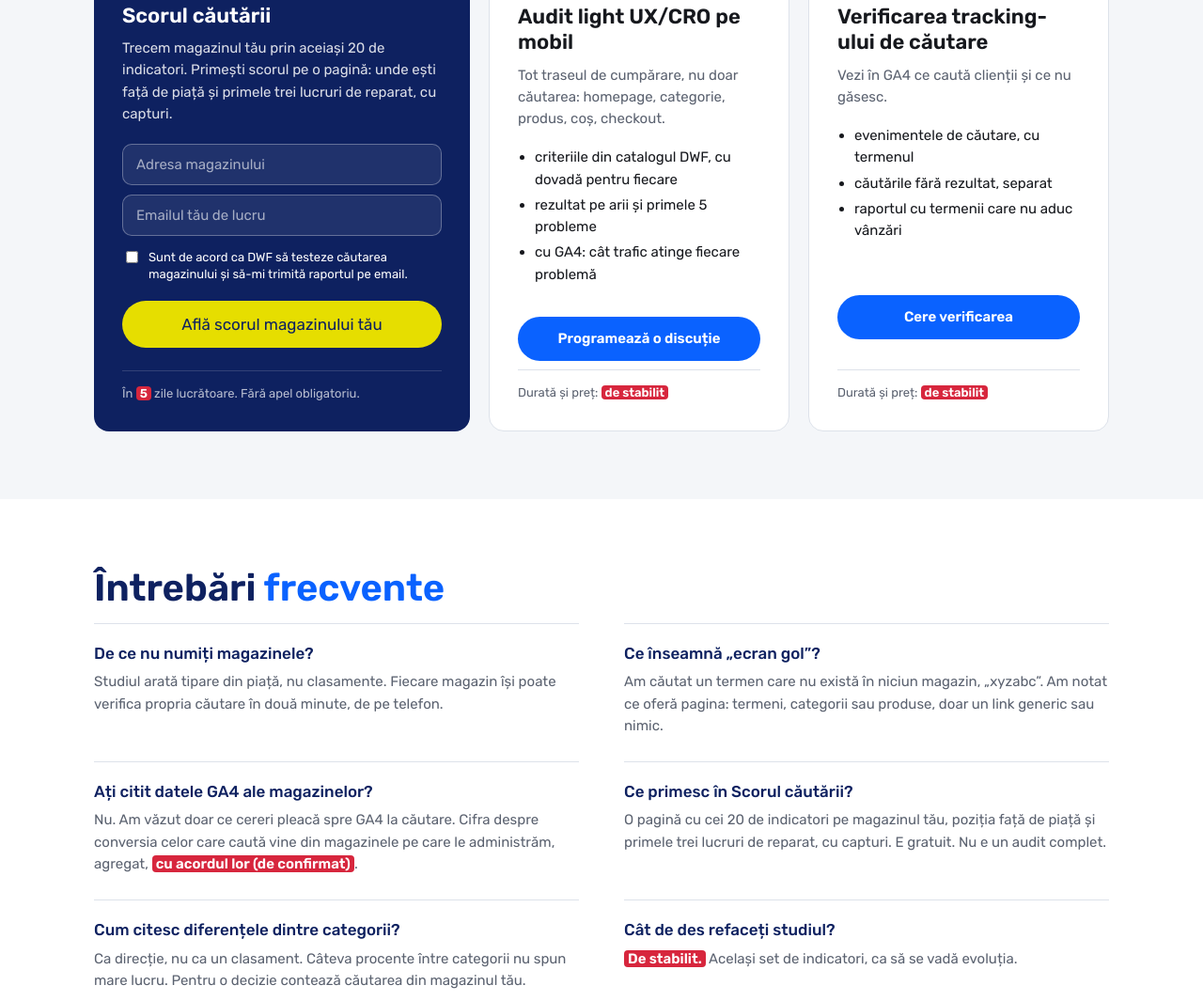
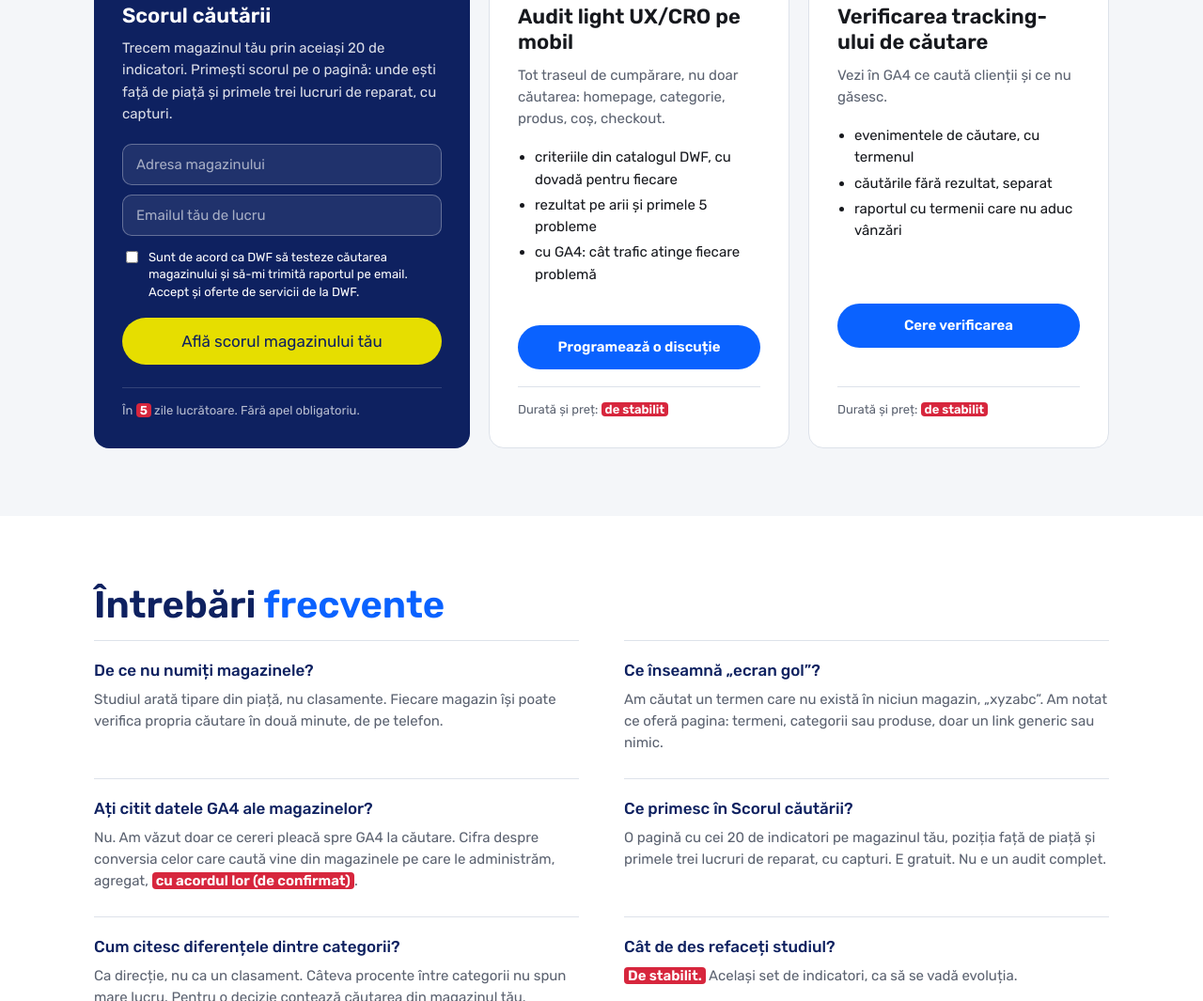
Before and after one commit to tehnic-dwf/barometru-cautare-produse, a plain HTML site: page index.html in a window 1280 px wide. Shown: the part 8227-9292 px from the top of the page at 94% size. Drawn offline with Linux system fonts and the light colour scheme.

Commit message:
Formular: acordul include si ofertele de servicii DWF
Co-Authored-By: Claude Opus 5.5 <noreply@anthropic.com>

```diff
--- a/index.html
+++ b/index.html
@@ -627,7 +627,7 @@ c8 -15 28 -33 45 -40 l31 -13 107 6 c173 11 529 83 648 132 33 14 68 25 80 25
         <form id="form-scor" novalidate>
           <input name="domain" type="text" inputmode="url" autocomplete="url" required placeholder="Adresa magazinului" aria-label="Adresa magazinului">
           <input name="email" type="email" autocomplete="email" required placeholder="Emailul tău de lucru" aria-label="Email">
-          <label style="display:flex;gap:8px;align-items:flex-start;font-size:13px;margin:4px 0 8px;line-height:1.4"><input name="consent" type="checkbox" required style="width:auto;margin-top:2px"> <span>Sunt de acord ca DWF să testeze căutarea magazinului și să-mi trimită raportul pe email.</span></label>
+          <label style="display:flex;gap:8px;align-items:flex-start;font-size:13px;margin:4px 0 8px;line-height:1.4"><input name="consent" type="checkbox" required style="width:auto;margin-top:2px"> <span>Sunt de acord ca DWF să testeze căutarea magazinului și să-mi trimită raportul pe email. Accept și oferte de servicii de la DWF.</span></label>
           <button class="btn" type="submit" style="border:0;cursor:pointer;font:inherit">Află scorul magazinului tău</button>
           <p id="form-scor-msg" role="status" style="font-size:14px;margin:10px 0 0"></p>
         </form>
```
